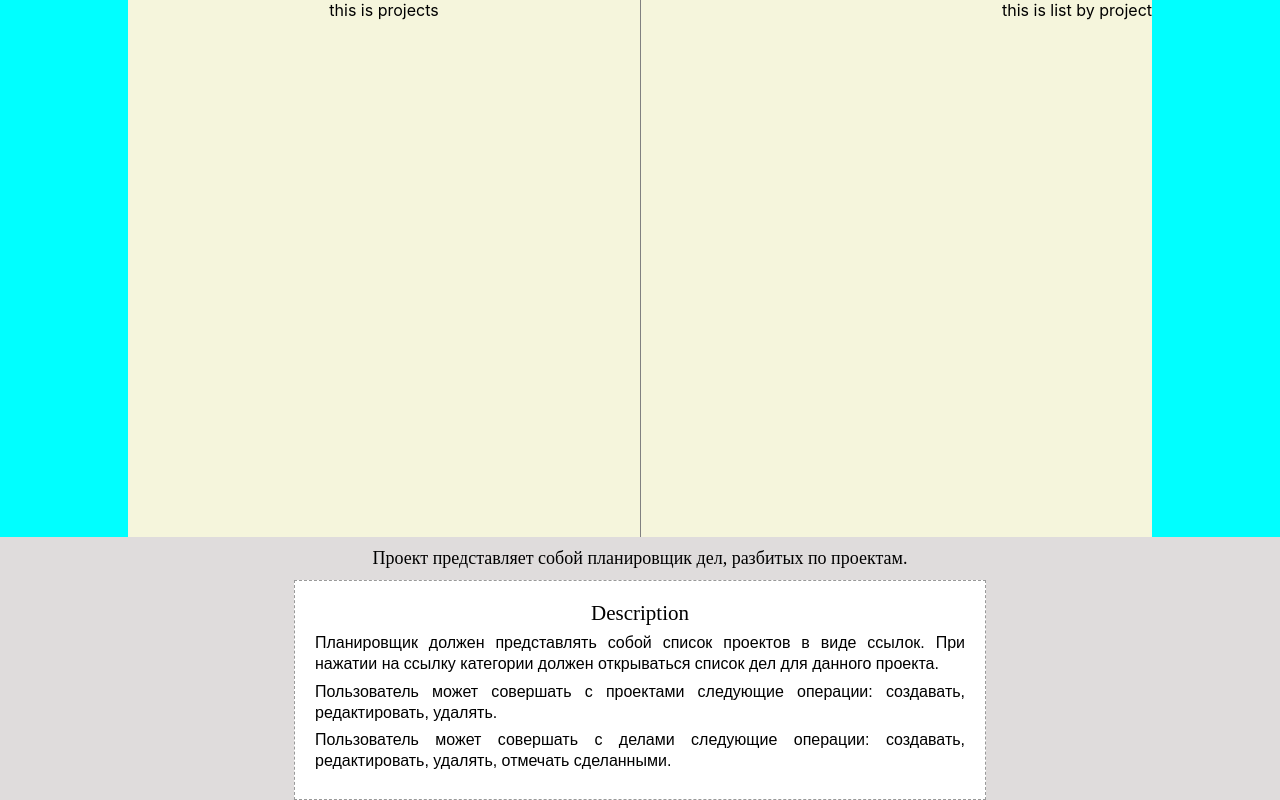
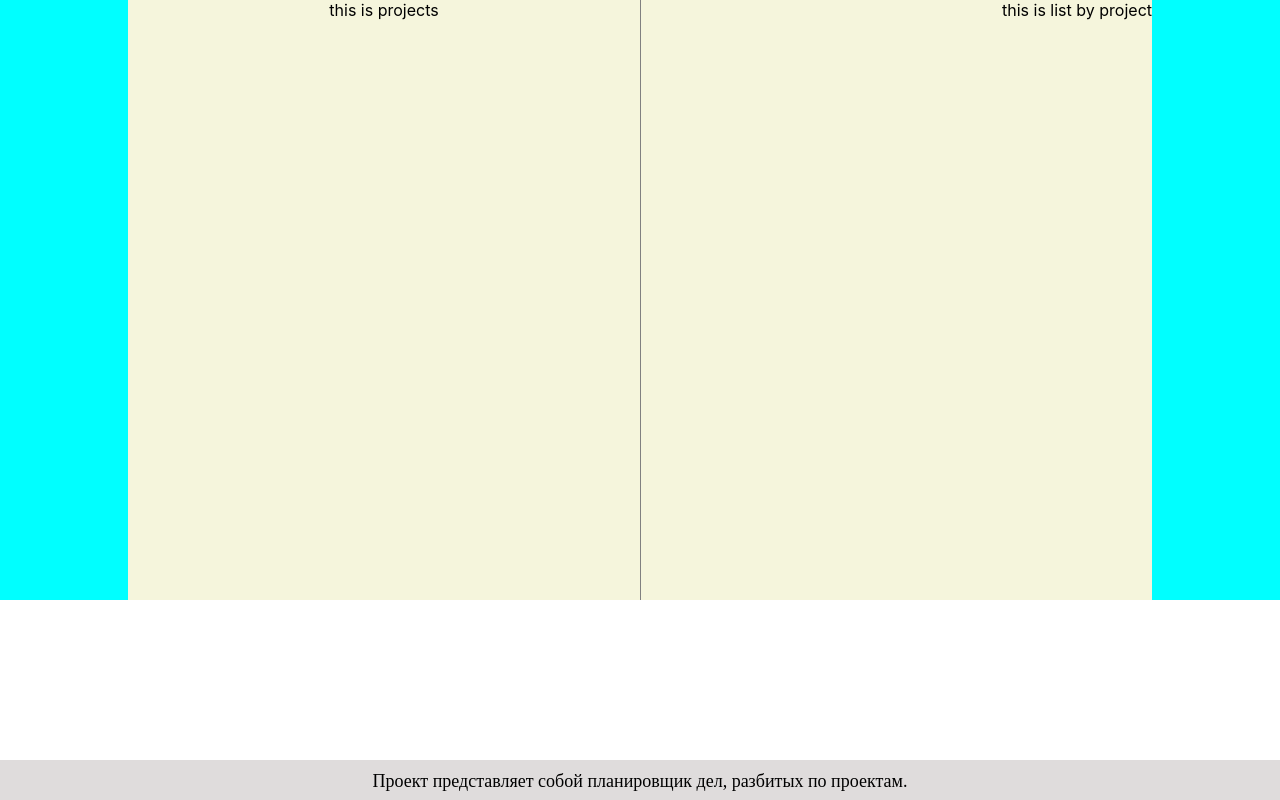
Before and after one commit to Igogoblin/Organazair, a React (Create React App) app in the folder organizer/: page / in a window 1280 px wide. Built offline with nearby package versions, Linux system fonts and the light colour scheme.

Commit message:
feat: add walk footer

```diff
--- a/organizer/src/App.css
+++ b/organizer/src/App.css
@@ -4,6 +4,8 @@
   display: flex;
   flex-direction: column;
   justify-content: space-between;
+  /* position: relative; */
+  overflow: hidden;
 }
 
 main {
--- a/organizer/src/App.js
+++ b/organizer/src/App.js
@@ -1,6 +1,6 @@
 import "./App.css";
 import Footer from "./components/footer/Footer";
-import Projects from "./components/footer/projects/Projects";
+import Projects from "./components/projects/Projects";
 
 function App() {
   return (
--- a/organizer/src/components/footer/Footer.jsx
+++ b/organizer/src/components/footer/Footer.jsx
@@ -1,4 +1,4 @@
-import React from "react";
+import React, { useRef } from "react";
 import s from "./footer.module.css";
 
 function Footer() {
@@ -7,6 +7,7 @@ function Footer() {
       <p className={s.desc}>
         Проект представляет собой планировщик дел, разбитых по проектам.
       </p>
+
       <div className={s.main}>
         <h3>Description</h3>
         <p>
--- a/organizer/src/components/footer/footer.module.css
+++ b/organizer/src/components/footer/footer.module.css
@@ -1,12 +1,17 @@
 .footer {
+  height: 200px;
   background-color: #dfdcdc;
+  /* transition: margin-top 0.3s ease; */
+  position: relative;
+  bottom: -160px;
+  transition: transform 0.3s ease-in-out;
 }
 .main {
   background-color: #fff;
-  width: 80%;
-  margin-left: auto;
-  margin-right: auto;
-  max-width: 650px;
+  width: 100%;
+  /* margin-left: auto;
+  margin-right: auto; */
+  /* max-width: 650px; */
   border: 1px dashed #999;
   padding: 20px;
 }
@@ -34,3 +39,8 @@ p {
   font-size: 16px;
   line-height: 1.3;
 }
+
+.footer:hover {
+  /* transform: translate3d(0, 120px, 0); */
+  transform: translate3d(0, -160px, 0);
+}
```
Also changed, not shown: organizer/src/components/projects/ProjectList.jsx (renamed from organizer/src/components/footer/projects/ProjectList.jsx), organizer/src/components/projects/Projects.jsx (renamed from organizer/src/components/footer/projects/Projects.jsx), organizer/src/components/projects/project.module.css (renamed from organizer/src/components/footer/projects/project.module.css).
